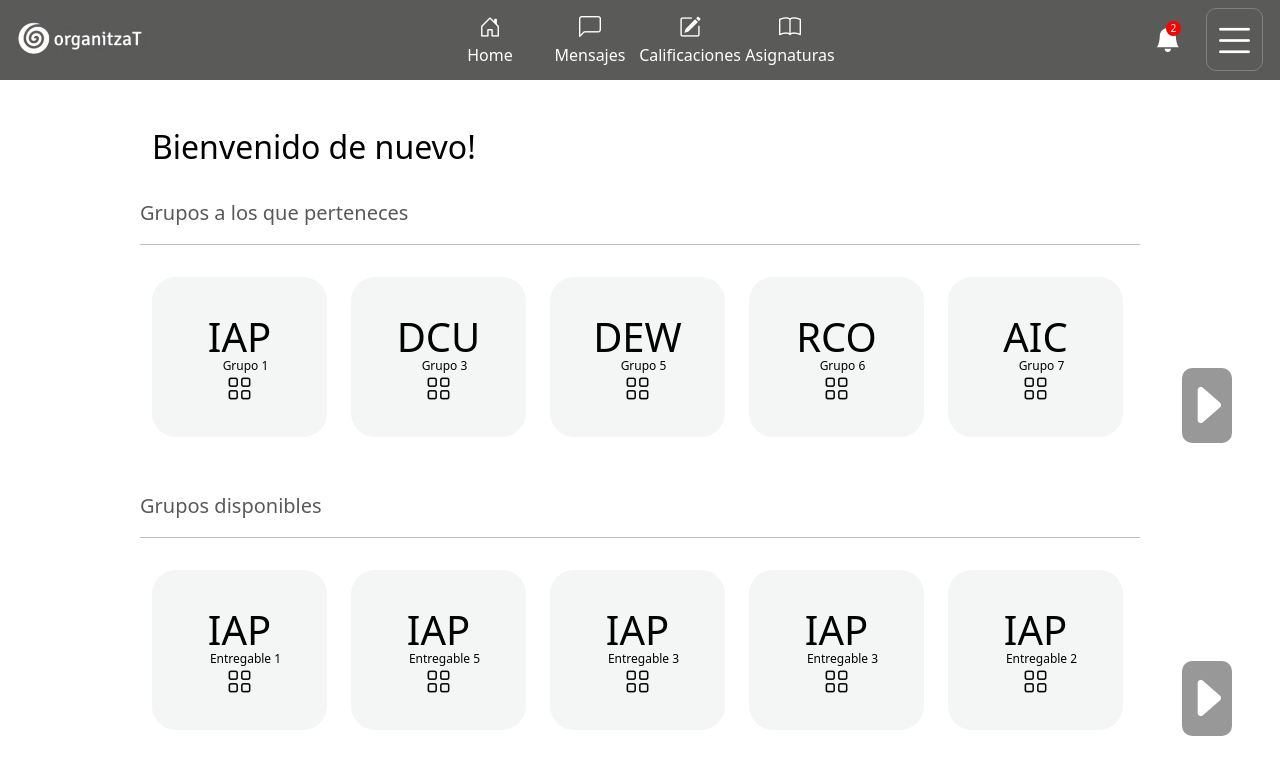
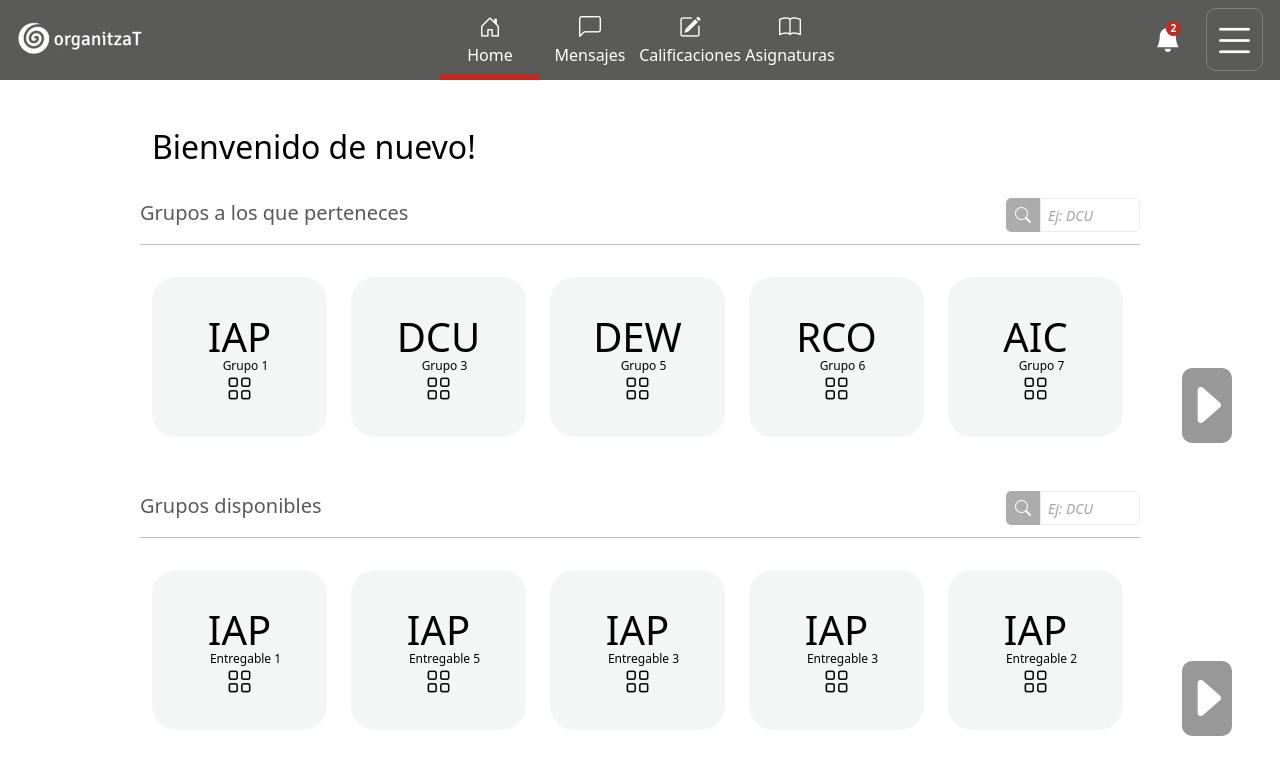
Before and after one commit to aretdev/OrganitzaT, a plain HTML site: page home.html in a window 1280 px wide. Drawn offline with nearby package versions, Linux system fonts and the light colour scheme.

Commit message:
busqueda grupos + sistema de activar menu

```diff
--- a/common/navbar.html
+++ b/common/navbar.html
@@ -5,25 +5,25 @@
 		</div>
 		<div class="nav-mobile-wraper">
 			<ul>
-				<li>
+				<li id="item-home">
 					<a href="">
 						<span><i class="bi bi-house-door"></i></span>
 						<span>Home</span>
 					</a>
 				</li>
-				<li>
+				<li id="item-mensajes">
 					<a href="">
 						<span><i class="bi bi-chat-left"></i></span>
 						<span>Mensajes</span>
 					</a>
 				</li>
-				<li>
+				<li id="item-calificaciomes">
 					<a href="">
 						<span><i class="bi bi-pencil-square"></i></span>
 						<span>Calificaciones</span>
 					</a>
 				</li>
-				<li>
+				<li id="item-asignaturas">
 					<a href="">
 						<span><i class="bi bi-book"></i></span>
 						<span>Asignaturas</span>
--- a/css/style.css
+++ b/css/style.css
@@ -87,7 +87,7 @@
 
 /*
 
-	Notification System
+	Notification System CSS
 
 */
 
@@ -104,8 +104,9 @@
 .notification-nav span {
 	text-align: center;
 	font-size: 0.4em;
+	font-weight: bold;
 	right: 0;
-	background: red;
+	background: #c12a21;;
 	border-radius: 100%;
 	width: 1.4em;
 	position: absolute;
@@ -204,21 +205,11 @@
 	text-align: center;
 }
 
-
-.notification-elements-wraper ul li span{
-	cursor: pointer;
-	background: #d32f2f;
-	float: right;
-	display: block;
-	margin: 0;
-	position: relative;
-	right: -11px;
-	top: -11px;
-	height: 46px;
-	width: 40px;
-	border-top-right-radius: 5px;
-	border-bottom-right-radius: 5px;
-	text-align: center;
+.notification-elements-wraper ul li span:hover {
+	transition: 450ms;
+	color: #d32f2f;
+	background: white;
+	border: 1px solid #d32f2f;
 }
 
 .notification-elements-wraper ul li span i{
@@ -229,7 +220,11 @@
 }
 
 
-/*******/
+/*
+
+	Sticky components style
+
+*/
 
 .sticky-main-navbar .burger-menu-wrap{
 	position: absolute;
@@ -261,6 +256,16 @@
 
 .sticky-main-navbar + .body-wrapper {
 	padding-top: 10000px;
+}
+
+
+/*
+
+	Nav system
+
+*/
+.active-nav {
+	 border-bottom: 6px solid #c12a21;
 }
 
 .nav-mobile-wraper {
@@ -312,6 +317,7 @@
 	 transition: 300ms;
   border-bottom: 6px solid #c12a21;
 }
+
 
 /*
 
@@ -415,3 +421,45 @@
 .burger-elements ul li a:hover {
 	background: #4e4d4d;
 }
+
+
+
+/*
+
+	Input Style - search on scroll
+
+*/
+input.search-on-scroll {
+	padding-left: 0.5em;
+	font-style: italic;
+	font-size: 0.7em;
+}
+.search-on-scroll {
+	float: right;
+	display: block;
+	border-top-right-radius: 5px;
+	border-bottom-right-radius: 5px;
+	height: 34px;
+	width: 15vw;
+	max-width: 100px;
+}
+
+.search-on-scroll + span button {
+	color: white;
+	position: relative;
+	background: grey;
+	font-size: 0.8em;
+	display: block;
+	border: none;
+	height:34px;
+	width: 34px;
+	border-top-left-radius: 5px;
+	border-bottom-left-radius: 5px;
+
+}
+.search-on-scroll + span button:hover {
+	transition: 500ms;
+	color: grey;
+	background: white;
+	border: 1px solid grey;
+}
--- a/home.html
+++ b/home.html
@@ -19,6 +19,10 @@
     <script type="text/javascript" src="./js/scrollSystem.js"></script>
     <script type="text/javascript" src="./js/navbarSystem.js"></script>
     <script type="text/javascript" src="./js/generateElements.js"></script>
+    <script type="text/javascript" src="./js/activeNavItems.js"></script>
+    <script type="text/javascript">
+        activarItemMenu("item-home")
+    </script>
     <title></title>
 </head>
 <body>
@@ -31,7 +35,12 @@
                     <span>Paco Perez</span>
             </div>
 
-            <p class="subtitle ml-2">Grupos a los que perteneces <hr /></p>
+            <p class="subtitle ml-2">Grupos a los que perteneces
+
+            <input class="search-on-scroll border" placeholder="Ej: DCU" type="text" name="data" id="grupos-pertenecientes">
+            <span class="float-end"><button><i class="bi bi-search"></i></button></span>
+            <hr/>
+            </p>
 
             <div class="scrolling-wrapper row flex-row flex-nowrap mt-4 pb-4 pt-2" onscroll="isEnd(this)" >
 
@@ -146,7 +155,11 @@
         </div>
     </div>
         <div class="container-fluid">
-                <p class="subtitle"><br/>Grupos disponibles<hr /></p>
+                <p class="subtitle"><br/>Grupos disponibles
+                <input class="search-on-scroll border" placeholder="Ej: DCU" size="10" type="text" name="data" id="grupos-pertenecientes">
+                    <span class="float-end"><button><i class="bi bi-search"></i></button></span>
+                    <hr/>
+                </p>
             <div class="scrolling-wrapper row flex-row flex-nowrap mt-4 pb-4 pt-2" onscroll="isEnd(this)">
           <div class="indicator-scroller-right" onclick="scrollRightBut(this)">
                     <span><i class="bi bi-caret-right-fill"></i></span>
--- /dev/null
+++ b/js/activeNavItems.js
@@ -0,0 +1,34 @@
+/**
+ *
+ * Proyecto DCU 2021-2022
+ *
+ * Necesito poder marcar en el lugar donde estoy, como cargo de forma independiente
+ * el navbar, tendré que esperar hasta que este esté insertado en el DOM y posteriormente
+ * añadir la clase correspondiente
+ *
+ *
+ **/
+
+
+function activarItemMenu(selector) {
+  let frecuency = 500;
+  let timeout = 10000;
+
+  var startTimeInMs = Date.now();
+
+  (function recurSearch() {
+
+    if ($('#' + selector).length) {
+    	$("#" + selector).addClass("active-nav")
+      return;
+    }
+    else {
+      setTimeout(function () {
+
+        if (timeout && Date.now() - startTimeInMs > timeout)
+          return;
+        recurSearch();
+      }, frecuency);
+    }
+  })();
+}
```
